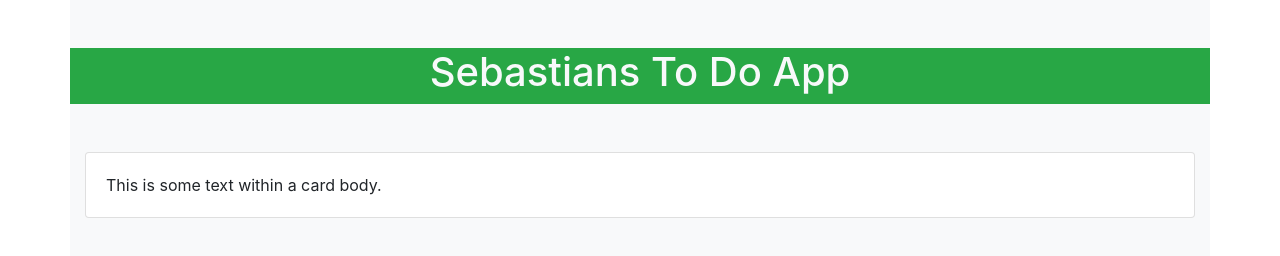
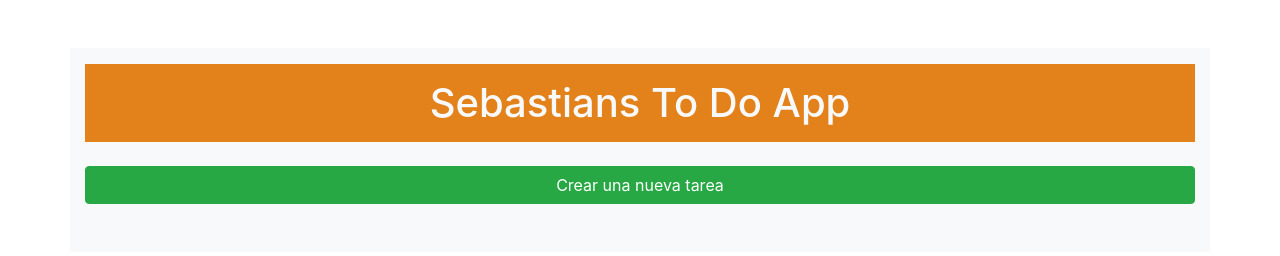
Before and after one commit to sbsreyes/TodoAPP, a plain HTML site: page index.html in a window 1280 px wide. Drawn offline with nearby package versions, Linux system fonts and the light colour scheme.

Commit message:
Se crea la funcionalidad de agregar tareas, pendiente la parte para eliminar las mismas

```diff
--- a/App.js
+++ b/App.js
@@ -1,41 +1,96 @@
+//  Componente Header
 Vue.component('encabezado', {
     data(){
         return{
             bootsTrapClasses:{
                 title: 'Sebastians To Do App',
-                estiloBg:'bg-success',
                 estiloTexto:'text-light'
             }
         }
     },
     template:`
     <div class="row">
-        <div class="col-sm-12 mt-5" v-bind:class="[bootsTrapClasses.estiloTexto, bootsTrapClasses.estiloBg]">
+        <div class="col-sm-12 mt-3" v-bind:class="bootsTrapClasses.estiloTexto">
             <h1>{{ bootsTrapClasses.title }}</h1>
         </div>
     </div>
     `
 })
 
+// Componente Tarea
 Vue.component('task', {
+    props: [
+        'fila',
+        'columna'
+    ],
     data(){
         return{
-
+            tasks:[],
+            taskName:''
         }
     },
-    template: `
-    <div class="card mt-5">
-        <div class="card-body">
-        This is some text within a card body.
+    template:
+    `
+        <div>
+            <div class="card mt-5" v-for="t in tasks">
+                <div class="row align-items-center">
+                    <div class="col-sm-6">
+                        <h5 style="padding: 25px;">{{t}}</h5>
                     </div>
-    </div>`
+
+                    <div class="col-sm-6 ">
+                        <a href="#" class="btn btn-danger">Eliminar tarea</a>
+                    </div>
+                </div>
+            </div>
+            <button type="button" class="btn btn-success btn-block mt-3" data-toggle="modal" data-target="#exampleModal">
+            Crear una nueva tarea
+            </button>
+
+            <!-- Modal -->
+            <div class="modal fade" id="exampleModal" tabindex="-1" role="dialog" aria-labelledby="exampleModalLabel" aria-hidden="true">
+                <div class="modal-dialog" role="document">
+                    <div class="modal-content">
+                    <div class="modal-header">
+                        <h5 class="modal-title" id="exampleModalLabel">Modal title</h5>
+                        <button type="button" class="close" data-dismiss="modal" aria-label="Close">
+                        <span aria-hidden="true">&times;</span>
+                        </button>
+                    </div>
+                    <div class="modal-body">
+                        <input class="form-control" v-model="taskName" placeholder="Escribe la tarea" type="text">
+                    </div>
+                    <div class="modal-footer">
+                        <button type="button" class="btn btn-secondary" data-dismiss="modal">Cancelar</button>
+                        <button type="button" class="btn btn-warning" data-dismiss="modal" v-on:click="addTask">Agregar Tarea</button>
+                    </div>
+                    </div>
+                </div>
+            </div>
+        </div>
+
+    `,
+    watch: {
+        taskName(value){
+            console.log(value)
+        }
+    },
+    methods:{
+        addTask(){
+            this.tasks.push(this.taskName)
+            console.log(this.tasks)
+            this.taskName = ''
+        }
+    }
 })
 
+// Componente Padre
 new Vue({
     el:'#app',
     data(){
         return{
-           title:'Trabajando con vue y bootstrap'
+            fila:'row',
+            columna:'col'
         }
     },
  })
--- a/Style.css
+++ b/Style.css
@@ -1,3 +1,5 @@
 body h1{
     text-align: center;
+    background-color: #e3821b !important;
+    padding: 15px;
 }
--- a/index.html
+++ b/index.html
@@ -5,10 +5,10 @@
     <meta name="viewport" content="width=device-width, initial-scale=1.0">
     <link rel="stylesheet" href="https://stackpath.bootstrapcdn.com/bootstrap/4.5.2/css/bootstrap.min.css" integrity="sha384-JcKb8q3iqJ61gNV9KGb8thSsNjpSL0n8PARn9HuZOnIxN0hoP+VmmDGMN5t9UJ0Z" crossorigin="anonymous">
     <link rel="stylesheet" href="Style.css">
-    <title>Todo App Bu sebas</title>
+    <title>To Do App By sebas</title>
 </head>
 <body>
-    <div class="container bg-light mb-5 pb-5" id="app">
+    <div class="container bg-light mb-5 pb-5 mt-5" id="app">
         <encabezado></encabezado>
         <task></task>
     </div>
```
Also changed, not shown: Img/Agregando una tarea.PNG (added), Img/Diseño de la app.PNG (added), 1 other file. Lines whose indentation alone changed are shown as unchanged.
